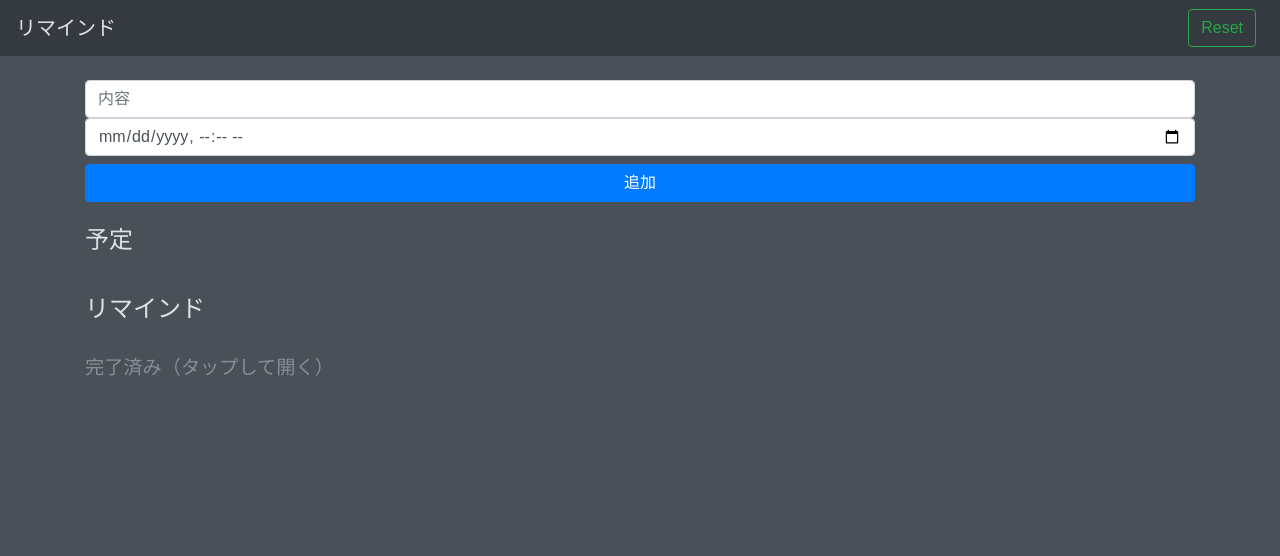
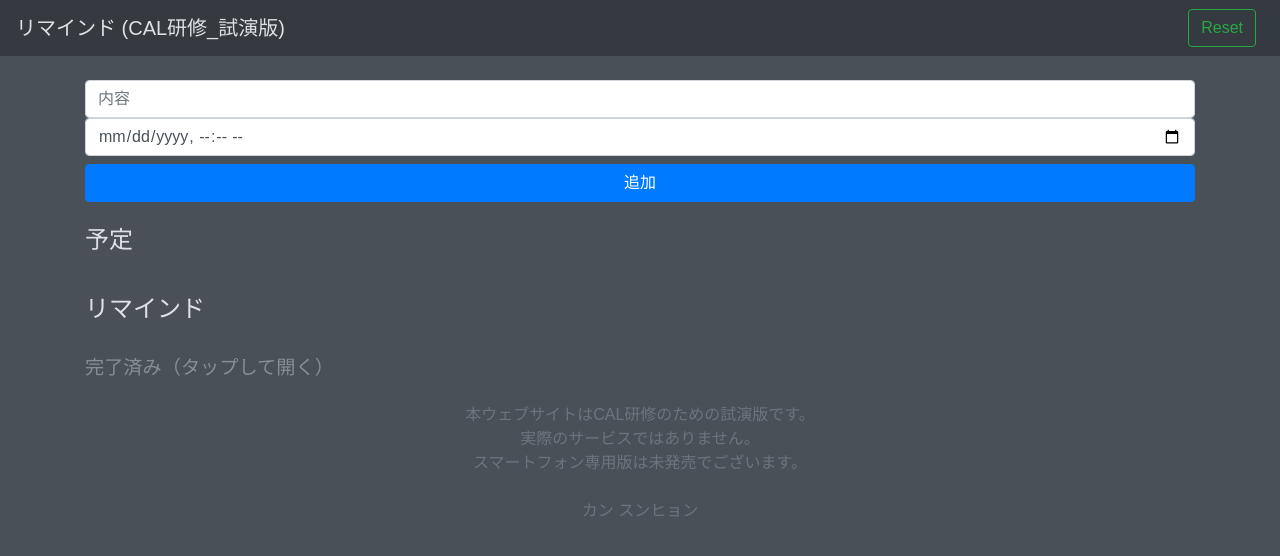
Before and after one commit to Hyonimix/Remind, a plain HTML site: page index.html in a window 1280 px wide. Drawn offline with nearby package versions, Linux system fonts and the light colour scheme.

Commit message:
1.5.8
시연판

```diff
--- a/index.html
+++ b/index.html
@@ -11,7 +11,7 @@
 
 <body>
     <nav class="navbar navbar-dark bg-dark">
-        <a class="navbar-brand" href="#">リマインド</a>
+        <a class="navbar-brand" href="#">リマインド (CAL研修_試演版)</a>
         <div class="form-inline">
             <button class="btn btn-outline-success my-2 my-sm-0 mr-2" onclick="resetApp()">Reset</button>
         </div>
@@ -32,6 +32,13 @@
         <ul id="completedList" class="list-group completedList"></ul>
     </div>
 
+    <footer class="container mt-4 text-center text-muted">
+        本ウェブサイトはCAL研修のための試演版です。<br>
+        実際のサービスではありません。<br>
+        スマートフォン専用版は未発売でございます。<br> <br>
+        カン スンヒョン
+    </footer>
+
     <script src="https://code.jquery.com/jquery-3.5.1.slim.min.js"></script>
     <script src="https://cdn.jsdelivr.net/npm/@popperjs/core@2.10.2/dist/umd/popper.min.js"></script>
     <script src="https://stackpath.bootstrapcdn.com/bootstrap/4.5.2/js/bootstrap.min.js"></script>
```
